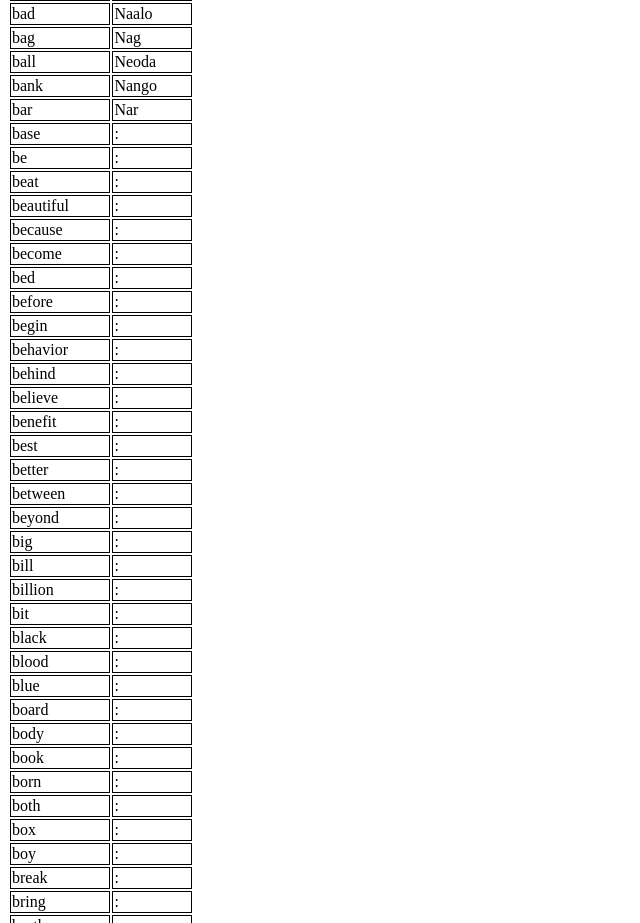
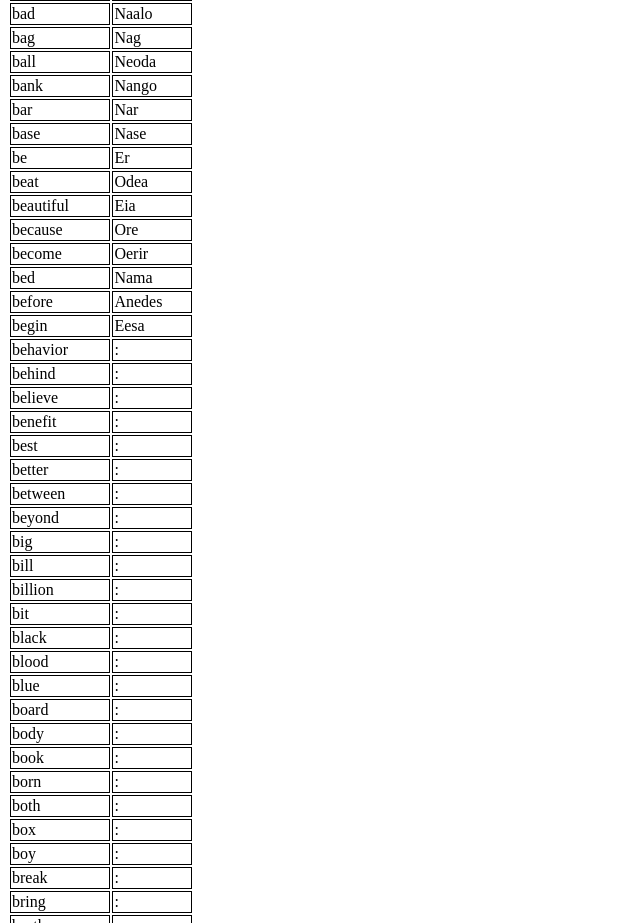
Before and after one commit to FranchuFranchu/Nedan-Language, a plain HTML site: page index.html in a window 1280 px wide. Shown: the part 2246-3169 px from the top of the page, without its empty margins (0-640 px from the left). Drawn offline with Linux system fonts and the light colour scheme.

Commit message:
Update index.html

```diff
--- a/index.html
+++ b/index.html
@@ -108,15 +108,15 @@ Alphabet:</h2> Most letters are written just as its phonome, except for:
 <tr><td>ball</td><td>Neoda</tr>
 <tr><td>bank</td><td>Nango</tr>
 <tr><td>bar</td><td>Nar</tr>
-<tr><td>base</td><td>:</tr>
-<tr><td>be</td><td>:</tr>
-<tr><td>beat</td><td>:</tr>
-<tr><td>beautiful</td><td>:</tr>
-<tr><td>because</td><td>:</tr>
-<tr><td>become</td><td>:</tr>
-<tr><td>bed</td><td>:</tr>
-<tr><td>before</td><td>:</tr>
-<tr><td>begin</td><td>:</tr>
+<tr><td>base</td><td>Nase</tr>
+<tr><td>be</td><td>Er</tr>
+<tr><td>beat</td><td>Odea</tr>
+<tr><td>beautiful</td><td>Eia</tr>
+<tr><td>because</td><td>Ore</tr>
+<tr><td>become</td><td>Oerir</tr>
+<tr><td>bed</td><td>Nama</tr>
+<tr><td>before</td><td>Anedes</tr>
+<tr><td>begin</td><td>Eesa</tr>
 <tr><td>behavior</td><td>:</tr>
 <tr><td>behind</td><td>:</tr>
 <tr><td>believe</td><td>:</tr>
```
